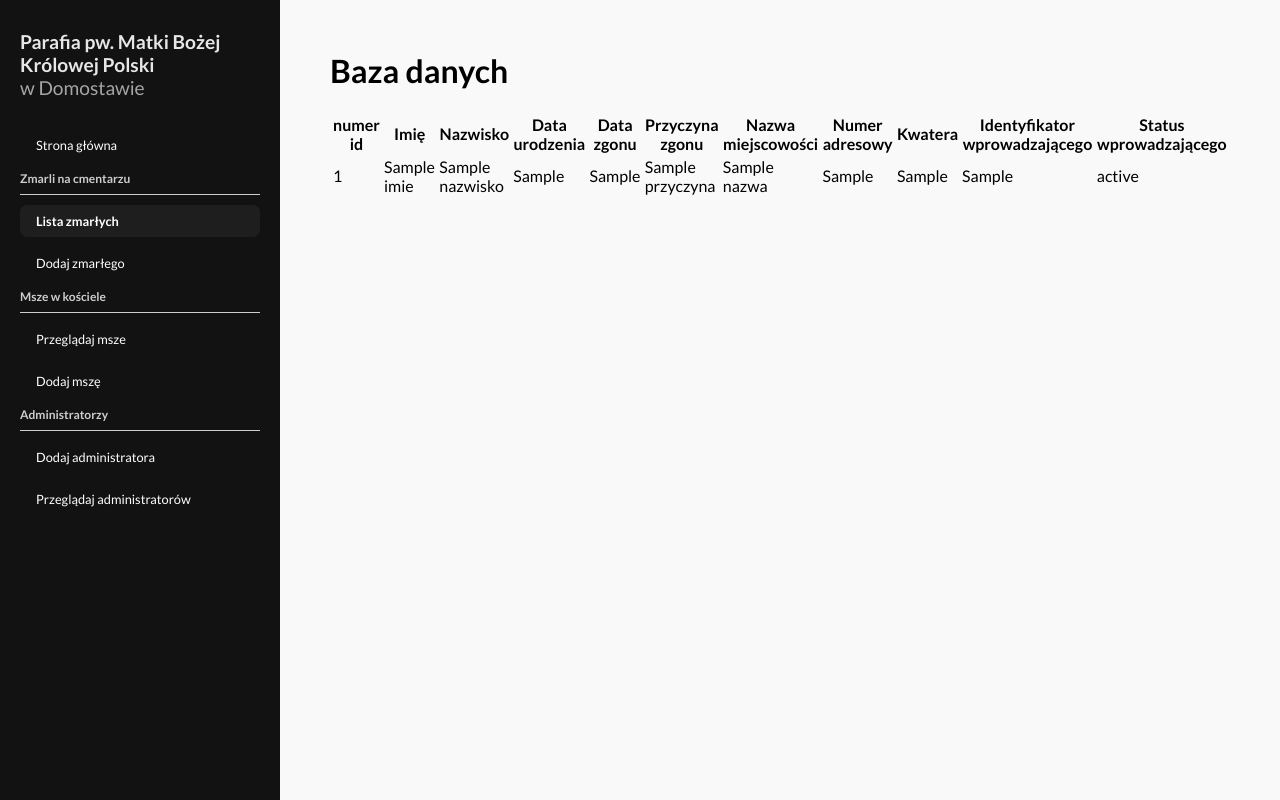
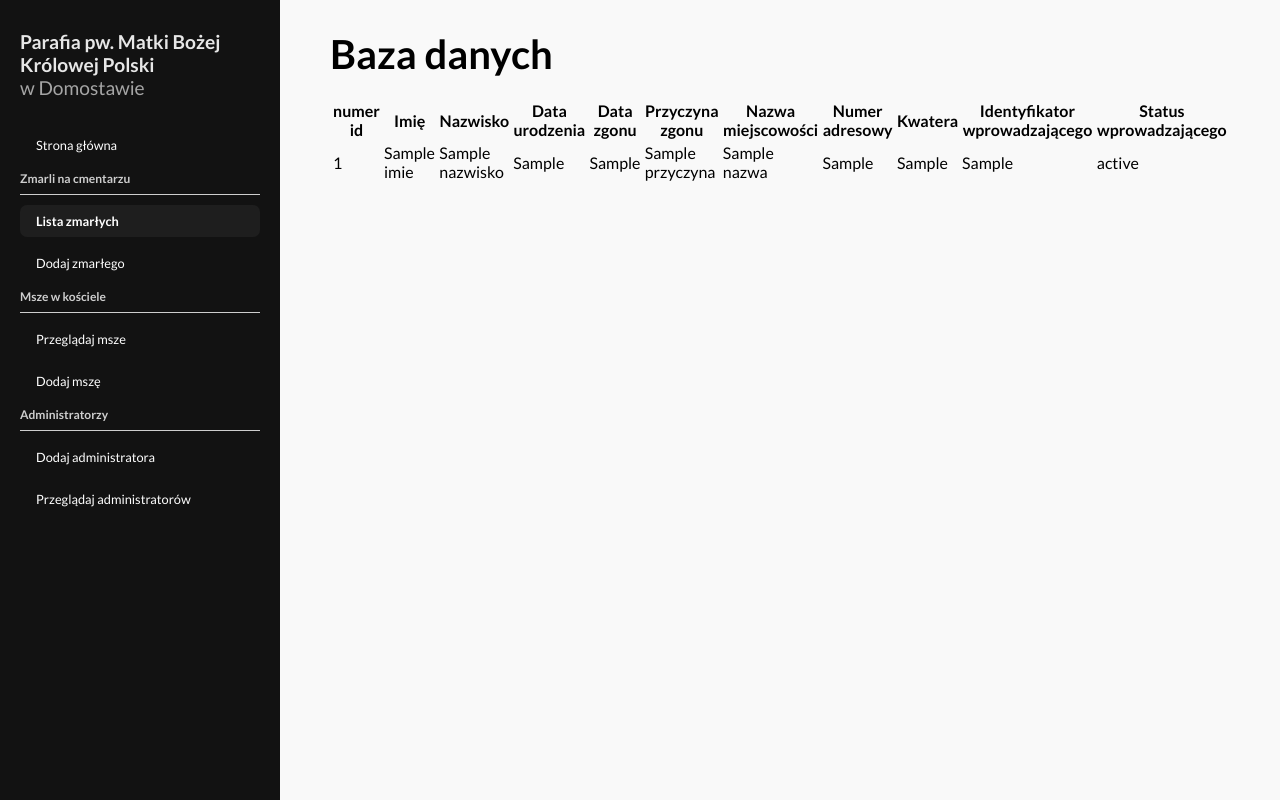
Before and after one commit to mikruk045/groby_domostawa, a Flask app: template templates/database.html in a window 1280 px wide. Run offline with Flask 2, Linux system fonts and the light colour scheme; the template is opened without the code that fills it: most values are stand-ins (such as "Sample title", 1, 10 or a date in 2020).

Commit message:
admin panel

```diff
--- /dev/null
+++ b/static/js/panelDatabase.js
@@ -0,0 +1,3 @@
+"use strict";
+
+let table = document.getElementById('table');
--- a/static/panelStyle.css
+++ b/static/panelStyle.css
@@ -94,3 +94,9 @@ body{
     background-color: #1e1e1e;
     cursor: default;
 }
+
+.subdomainTitle{
+    font-size: 2.5rem;
+    margin-bottom: 20px;
+    font-weight: 600;
+}
--- a/templates/database.html
+++ b/templates/database.html
@@ -7,8 +7,8 @@
 {% endblock %}
 
 {% block panelContent %}
-<h1>Baza danych</h1>
-<table style="width:100%">
+<div class="subdomainTitle">Baza danych</div>
+<table id="table" style="width:100%">
   <tr>
     <th>numer id</th>
     <th>Imię</th>
```
Also changed, not shown: 2 other files.
